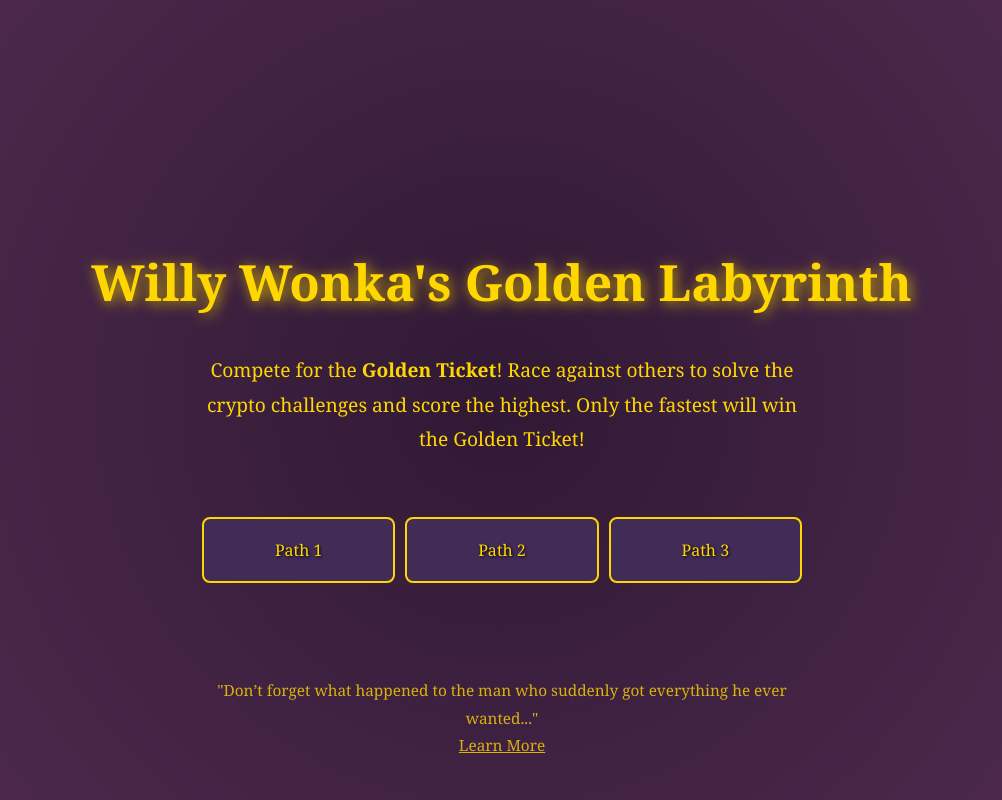
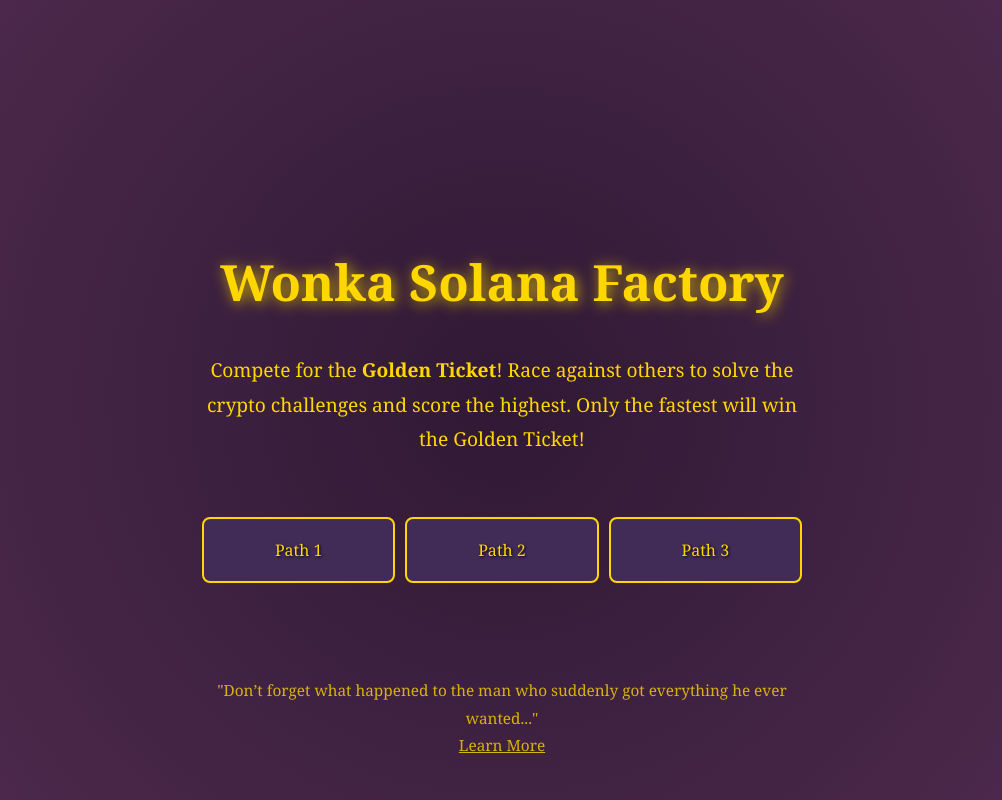
Before and after one commit to c76224892/wonkasolanafactory, a plain HTML site: page index.html in a window 1280 px wide. Shown: the whole page, without its empty margins (138-1140 px from the left). Drawn offline with Linux system fonts and the light colour scheme.

Commit message:
Update index.html

```diff
--- a/index.html
+++ b/index.html
@@ -3,7 +3,7 @@
 <head>
   <meta charset="UTF-8">
   <meta name="viewport" content="width=device-width, initial-scale=1">
-  <title>Willy Wonka's Golden Labyrinth</title>
+  <title>Wonka Solana Factory</title>
   <style>
     /* General Styles */
     body {
@@ -219,7 +219,7 @@
 </head>
 <body>
   <!-- Title -->
-  <h1>Willy Wonka's Golden Labyrinth</h1>
+  <h1>Wonka Solana Factory</h1>
 
   <!-- Introductory Text -->
   <p id="intro-text">
```
